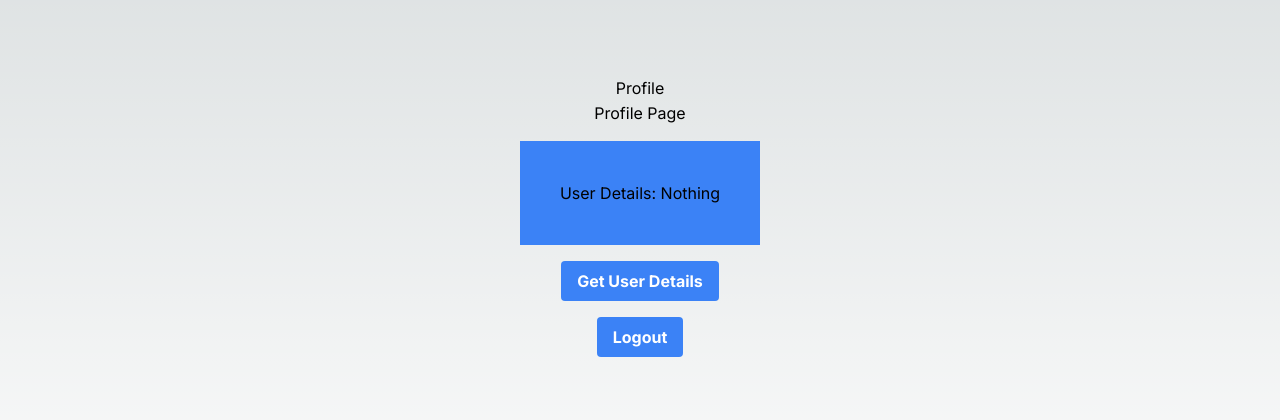
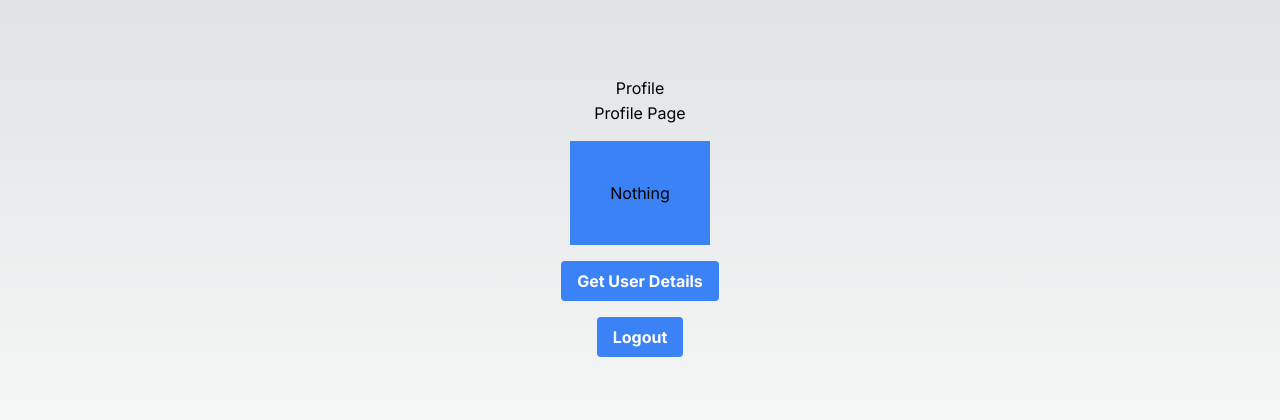
Before and after one commit to himu23369/NextJS, a Next.js app: page /profile in a window 1280 px wide. Shown: the part 184-604 px from the top of the page. Built offline with nearby package versions, Linux system fonts and the light colour scheme.

Commit message:
Bug fixed 3

```diff
--- a/src/app/api/users/login/route.ts
+++ b/src/app/api/users/login/route.ts
@@ -3,6 +3,8 @@ import User from "@/models/userModel"
 import { NextRequest, NextResponse } from "next/server"
 import bcryptjs from "bcryptjs"
 import jwt from "jsonwebtoken"
+
+connect();
 
 export async function POST(request: NextRequest) {
     try {
@@ -31,7 +33,7 @@ export async function POST(request: NextRequest) {
         }
 
         //Creating a Token
-        const token = await jwt.sign(tokenData, process.env.TOKEN_SECRET!, {expiresIn: "1h"});
+        const token = jwt.sign(tokenData, process.env.TOKEN_SECRET!, {expiresIn: "1h"});
 
         const response = NextResponse.json({
             message: "Login Successfully",
@@ -49,9 +51,4 @@ export async function POST(request: NextRequest) {
         error: error.message,
         status: 500
     })
-}
-}
-
-
-
-connect();
+}}
--- a/src/app/profile/page.tsx
+++ b/src/app/profile/page.tsx
@@ -12,16 +12,16 @@ const ProfilePage = () => {
 
   const logout = async () => {
     try {
-      const response = await axios.get("/api/users/logout");
-      console.log("Logout success", response.data);
+      await axios.get("/api/users/logout");
       toast.success("Logout Success");
       router.push('/login');
     } catch (error: any) {
       console.log("Logout Failed", error.message);
+      toast.error(error.message);
     }
   }
 
-  const [data, setData] = useState("Nothing")
+  const [data, setData] = useState("nothing")
   const getUserDetails = async () => {
     const res = await axios.get('/api/users/me');
     console.log(res.data);
@@ -35,7 +35,7 @@ const ProfilePage = () => {
       <p>Profile Page</p>
 
       {/* Nice h2 showing user details */}
-      <h2 className="text-center bg-blue-500 mt-4 p-10">User Details: {data === "Nothing" ? "Nothing":<Link href= {`/profile/${data}`} >{data}</Link>}</h2>
+      <h2 className="text-center bg-blue-500 mt-4 p-10">{data === "nothing" ? "Nothing":<Link href= {`/profile/${data}`} >{data}</Link>}</h2>
 
       {/* Detail button */}
       <button onClick={getUserDetails} className="bg-blue-500 mt-4 p-10 hover:bg-blue-700 text-white font-bold py-2 px-4 rounded" >
```
Also changed, not shown: src/app/api/users/logout/route.ts (renamed from src/app/api/users/logout/route.tsx).
